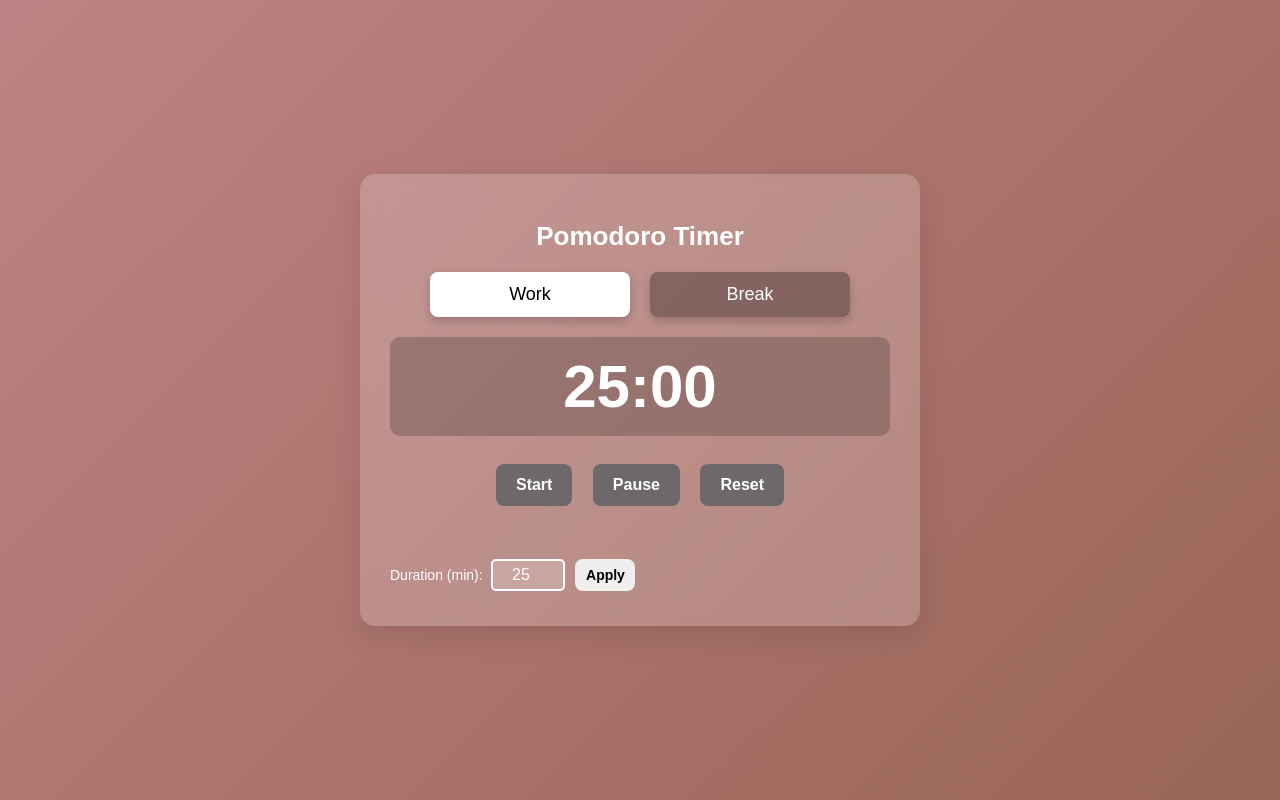
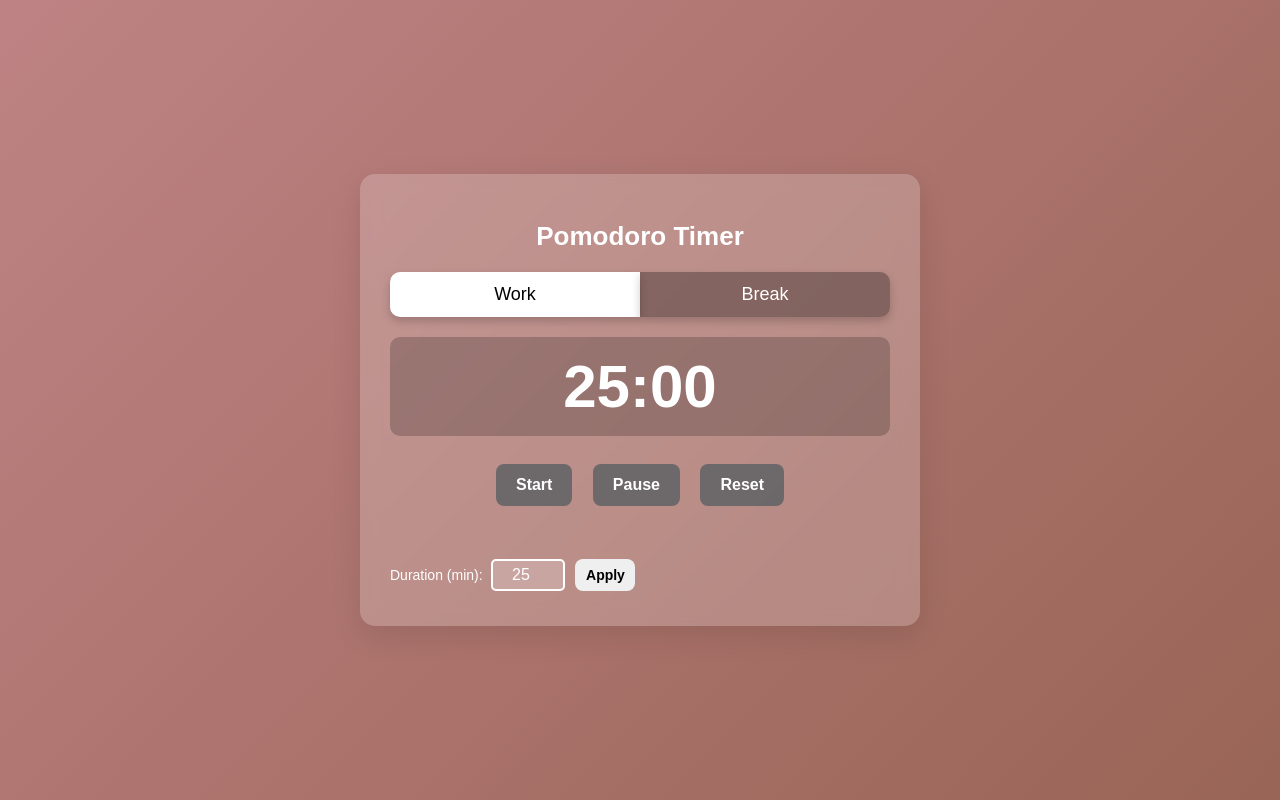
Before and after one commit to ReemAbs0/Pomodoro_Timer, a website built with webpack: page src/index.html in a window 1280 px wide. Built offline with nearby package versions, Linux system fonts and the light colour scheme.

Commit message:
some changes in html, css

```diff
--- a/src/styles.css
+++ b/src/styles.css
@@ -13,21 +13,30 @@ body {
   display: flex;
   justify-content: center;
   margin-bottom: 20px;
+  gap: 0;
 }
 
 #buttons button {
-  width: 200px;
-  margin: 0 10px;
+  width: 250px;
   padding: 12px 24px;
   font-size: 18px;
   cursor: pointer;
   background: rgba(0, 0, 0, 0.3);
   border: none;
-  border-radius: 8px;
+
   color: white;
   transition: 0.3s;
   box-shadow: 0 4px 10px rgba(0, 0, 0, 0.2);
   font-family: "Poppins", sans-serif;
+}
+#work-button {
+  border-top-left-radius: 10px;
+  border-bottom-left-radius: 10px;
+}
+
+#break-button {
+  border-top-right-radius: 10px;
+  border-bottom-right-radius: 10px;
 }
 
 #buttons button:hover {
```
Also changed, not shown: src/index.html (+4 -2 lines), dist/index.html, dist/style.css.
